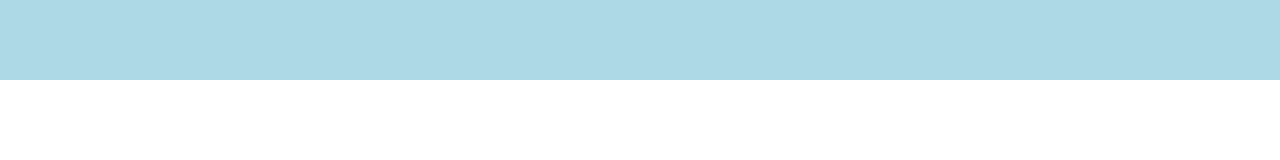
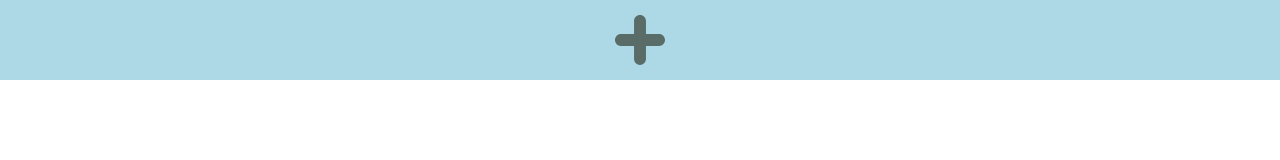
Before and after one commit to Adalab/clarke-fc-life-calendar-Noelia-F, a React (Create React App) app in the folder my-life-calendar/: page / in a window 1280 px wide. Shown: the top 160 px of the page. Built offline with nearby package versions, Linux system fonts and the light colour scheme.

Commit message:
header width style

```diff
--- a/my-life-calendar/src/components/header/Header.js
+++ b/my-life-calendar/src/components/header/Header.js
@@ -1,11 +1,13 @@
 import React, { Component } from 'react';
 import './header.css';
+import './plus2.svg';
 
 class Header extends Component {
   render() {
     return (
       <header className="header">
-
+        <div className="header__plus">
+        </div>
       </header>
     );
   }
--- a/my-life-calendar/src/components/header/header.css
+++ b/my-life-calendar/src/components/header/header.css
@@ -4,4 +4,17 @@
   position: fixed;
   width: 100%;
   top:0;
+  display: flex;
+  justify-content: center;
+  align-items: center;
 }
+.header__plus{
+  background-image: url('./plus2.svg');
+  background-position: center;
+  background-repeat: no-repeat;
+  background-size: cover;
+  width: 50px;
+  height: 0px;
+  padding-top: 50px;
+  overflow: hidden;
+}
```
Also changed, not shown: my-life-calendar/src/components/header/plus2.svg (added).
